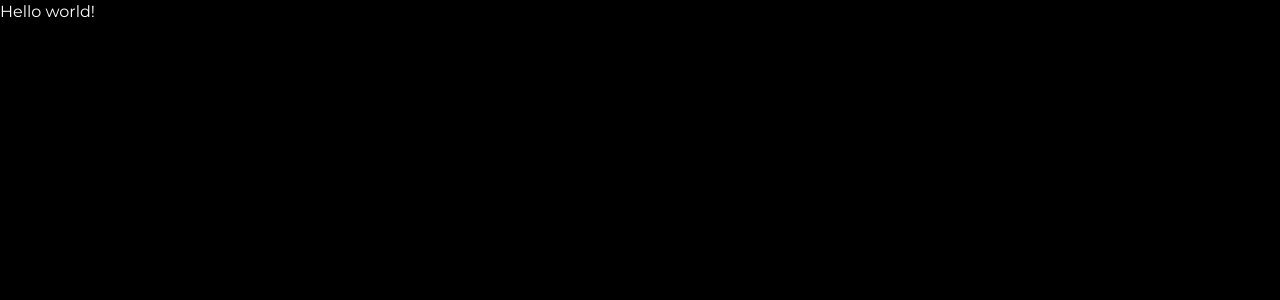
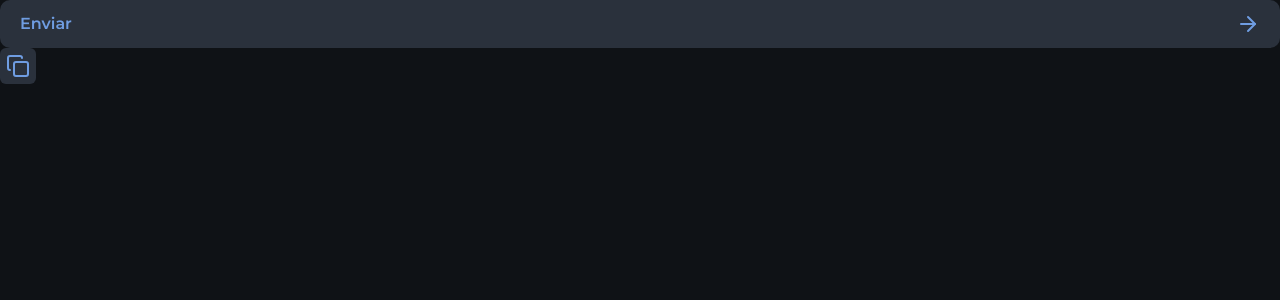
Before and after one commit to SamuelCosta22/nlw-connect-react, a Next.js app: page / in a window 1280 px wide. Shown: the top 300 px of the page. Built offline with nearby package versions, Linux system fonts and the light colour scheme.

Commit message:
feat: add button and icon-button components

```diff
--- a/package.json
+++ b/package.json
@@ -10,6 +10,7 @@
   },
   "dependencies": {
     "@tailwindcss/postcss": "^4.0.6",
+    "lucide-react": "^0.475.0",
     "next": "15.1.7",
     "postcss": "^8.5.2",
     "react": "^19.0.0",
--- a/src/app/globals.css
+++ b/src/app/globals.css
@@ -19,4 +19,6 @@
 
   --font-heading: var(--font-oxanium);
   --font-sans: var(--font-montserrat);
+
+  --radius-xl: 0.625rem;
 }
--- a/src/app/layout.tsx
+++ b/src/app/layout.tsx
@@ -25,7 +25,7 @@
 }>) {
   return (
     <html lang="pt-BR" className={`${oxanium.variable} ${montserrat.variable}`}>
-      <body className="bg-black text-white">{children}</body>
+      <body className="bg-gray-900 text-gray-100 antialiased">{children}</body>
     </html>
   );
 }
--- a/src/app/page.tsx
+++ b/src/app/page.tsx
@@ -1,7 +1,18 @@
+import { Button } from "@/components/button";
+import { IconButton } from "@/components/icon-button";
+import { ArrowRight, Copy } from "lucide-react";
+
 export default function Home() {
   return (
     <main>
-      <div className="">Hello world!</div>
+      <Button>
+        Enviar
+        <ArrowRight />
+      </Button>
+
+      <IconButton>
+        <Copy />
+      </IconButton>
     </main>
   );
 }
--- /dev/null
+++ b/src/components/button.tsx
@@ -0,0 +1,12 @@
+import { ComponentProps, ReactNode } from "react";
+
+interface ButtonProps extends ComponentProps<"button"> {}
+
+export function Button(props: ButtonProps) {
+  return (
+    <button
+      className="flex justify-between items-center px-5 h-12 w-full bg-gray-500 text-blue font-semibold rounded-xl cursor-pointer transition-colors duration-300 hover:bg-blue hover:text-gray-900"
+      {...props}
+    />
+  );
+}
--- /dev/null
+++ b/src/components/icon-button.tsx
@@ -0,0 +1,12 @@
+import { ComponentProps, ReactNode } from "react";
+
+interface IconButtonProps extends ComponentProps<"button"> {}
+
+export function IconButton(props: IconButtonProps) {
+  return (
+    <button
+      className="p-1.5 bg-gray-500 text-blue rounded-md cursor-pointer transition-colors duration-300 hover:bg-blue hover:text-gray-900"
+      {...props}
+    />
+  );
+}
```
Also changed, not shown: 1 other file (tests, documents, lock files or other folders).
